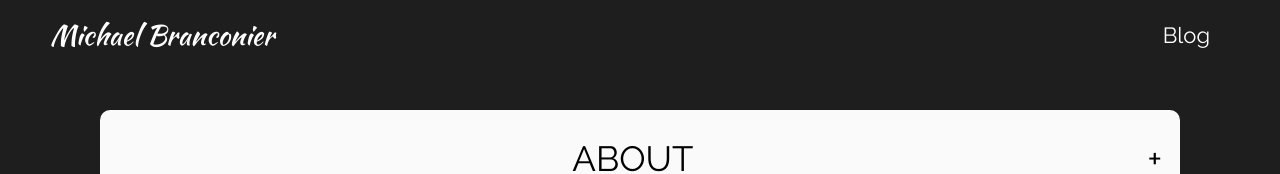
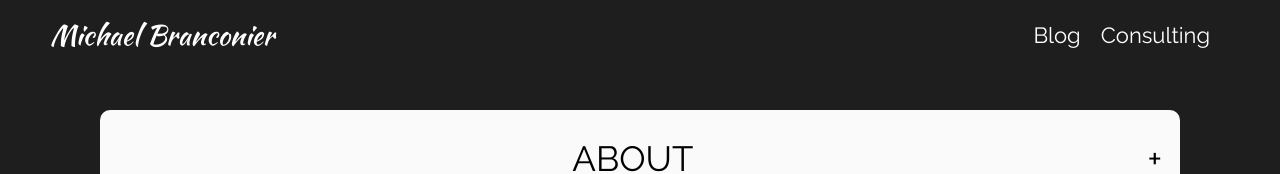
Before and after one commit to mikebranc/personal-site, a React (Create React App) app: page / in a window 1280 px wide. Shown: the top 174 px of the page. Built offline with nearby package versions, Linux system fonts and the light colour scheme; no server answers; the database is empty.

Commit message:
Add consulting link to navigation bar
Co-authored-by: michaelbranconier <michaelbranconier@gmail.com>

```diff
--- a/src/Components/Navbar.js
+++ b/src/Components/Navbar.js
@@ -10,6 +10,9 @@ export default function Navbar() {
                 <a href="https://medium.com/@michaelbranconier" className="navLink" target='_blank' rel="noopener noreferrer">
                     Blog
                 </a>
+                <a href="https://summitandshark.com/?utm_source=personal-site&utm_medium=navigation&utm_campaign=consulting-link" className="navLink" target='_blank' rel="noopener noreferrer">
+                    Consulting
+                </a>
             </div>
         </nav>
     );
```
